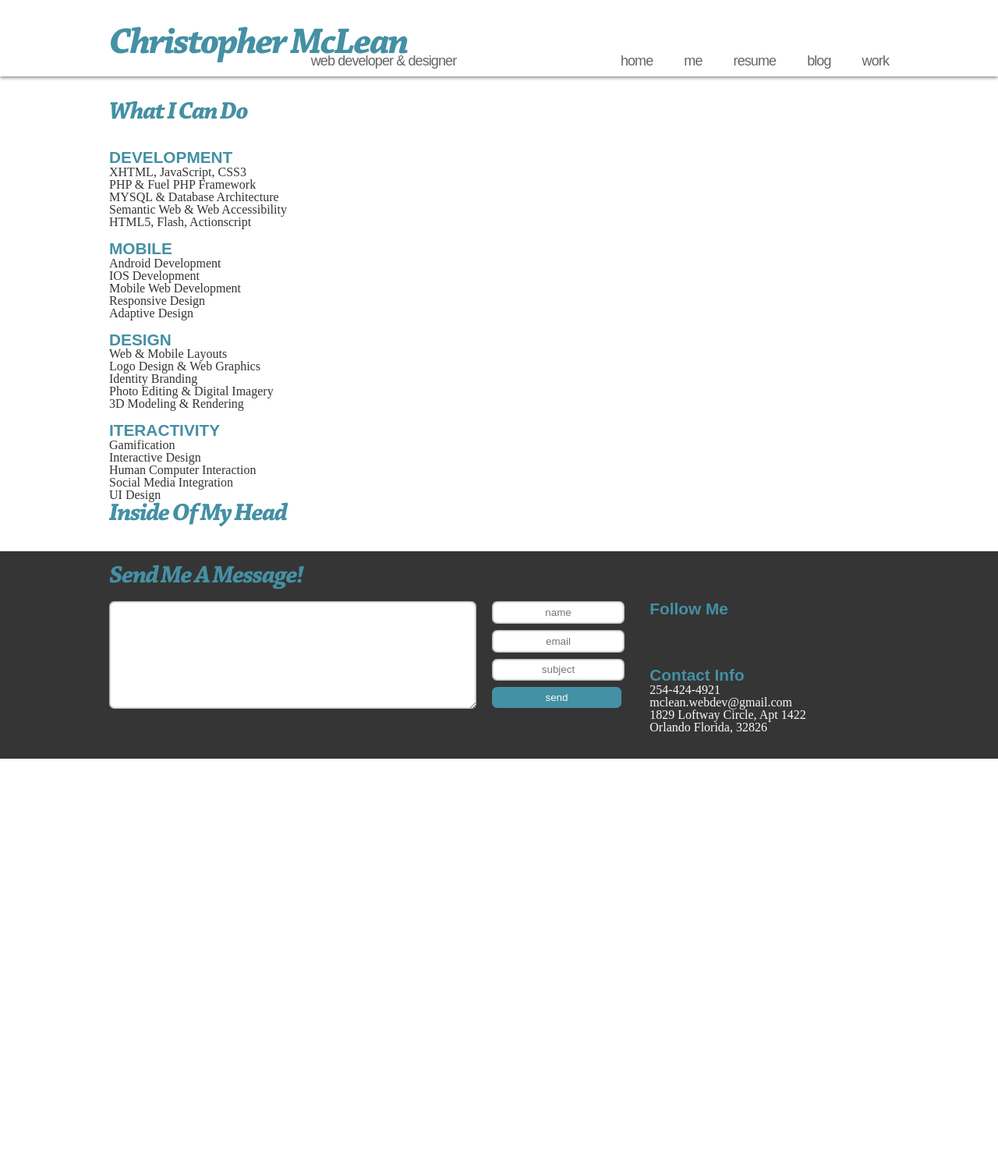
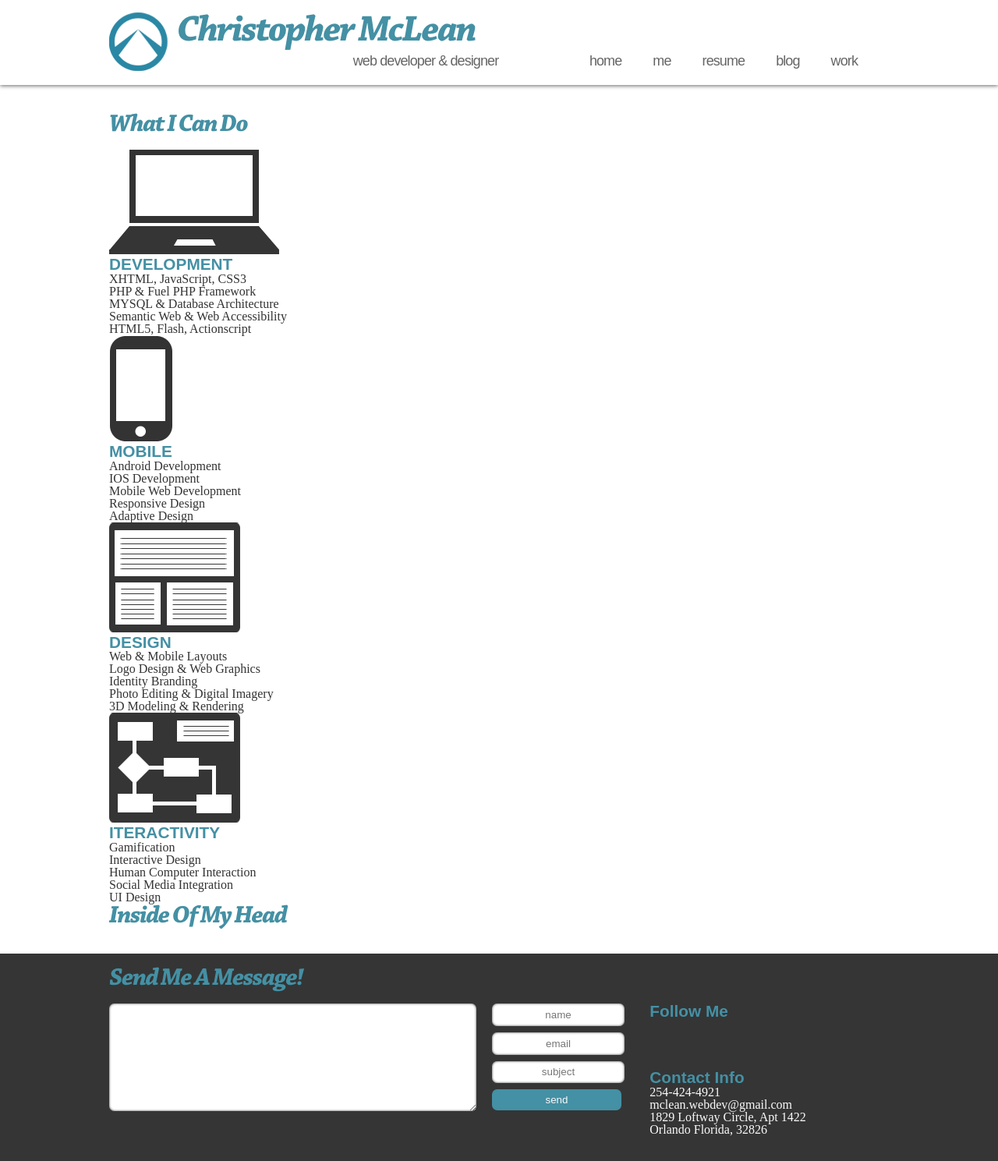
Before and after one commit to havok2905/Portfolio, a PHP site: page /index.php in a window 1280 px wide. Shown: the whole page at 78% size. Before the commit the page ends 973 px from the top, so only its background shows below. Run offline with PHP 8.4, Linux system fonts and the light colour scheme.

Commit message:
stripped photoshop comp of images and included file paths in image tags in index.php

```diff
--- a/css/main.css
+++ b/css/main.css
@@ -35,11 +35,11 @@ body{
 	max-width: 62.5em;
 	margin-left: auto;
 	margin-right: auto;
-	padding-top:7em;
+	padding-top:8em;
 }
 
 .header{
-	padding-top: 2em;
+	padding-top: 1em;
 	position: fixed;
 	background-color: #FFFFFF;
 	width:100%;
@@ -82,14 +82,20 @@ h1{
 	letter-spacing: -0.05em;
 }
 
+h1 img{
+	margin-right: 0.25em;
+	vertical-align: text-top;
+
+}
+
 h2{
 	font-family: Arial;
 	font-size: 1.125em;
 	color: #656565;
 	letter-spacing: -0.05em;
 	position: relative;
-	left:14.375em;
-	top:-0.625em;
+	left:17.375em;
+	top:-1.25em;
 }
 
 h3{
@@ -125,12 +131,12 @@ a{
 ul.nav{
 	float: right;
 	position: relative;
-	top:2.3em;
+	top:3.3em;
 }
 
 ul.nav li{
 	float: left;
-	margin-left:2.5em;
+	margin-right:2.5em;
 }
 
 ul.nav a{
--- a/includes/layout.php
+++ b/includes/layout.php
@@ -25,7 +25,7 @@
 		<div class="header">
 			<div class="header_container">
 				<div class="headers">
-					<h1><img src="">Christopher McLean</h1>
+					<h1><img src="img/icon_thumb.png">Christopher McLean</h1>
 					<h2>web developer &amp; designer</h2>
 				</div>
 				<ul class="nav">
@@ -37,6 +37,7 @@
 				</ul>
 			</div>
 		</div>
+		<div class="clear"></div>
 		<div class="container">
 EOT;
 			return $response;
--- a/index.php
+++ b/index.php
@@ -13,7 +13,7 @@
 	<ul>
 		<li>
 			<a href="">
-				<img src=""/>
+				<img src="img/laptop.png"/>
 				<h4>DEVELOPMENT</h4>
 			</a>
 			<ul class="seriftext">
@@ -26,7 +26,7 @@
 		</li>
 		<li>
 			<a href="">
-				<img src=""/>
+				<img src="img/phone.png"/>
 				<h4>MOBILE</h4>
 			</a>
 			<ul class="seriftext">
@@ -39,7 +39,7 @@
 		</li>
 		<li>
 			<a href="">
-				<img src=""/>
+				<img src="img/design.png"/>
 				<h4>DESIGN</h4>
 			</a>
 			<ul class="seriftext">
@@ -52,7 +52,7 @@
 		</li>
 		<li>
 			<a href="">
-				<img src=""/>
+				<img src="img/graph.png"/>
 				<h4>ITERACTIVITY</h4>
 			</a>
 			<ul class="seriftext">
```
Also changed, not shown: img/design.png (added), img/graph.png (added), img/icon.png (added), img/icon_thumb.png (added), img/laptop.png (added), img/phone.png (added).
